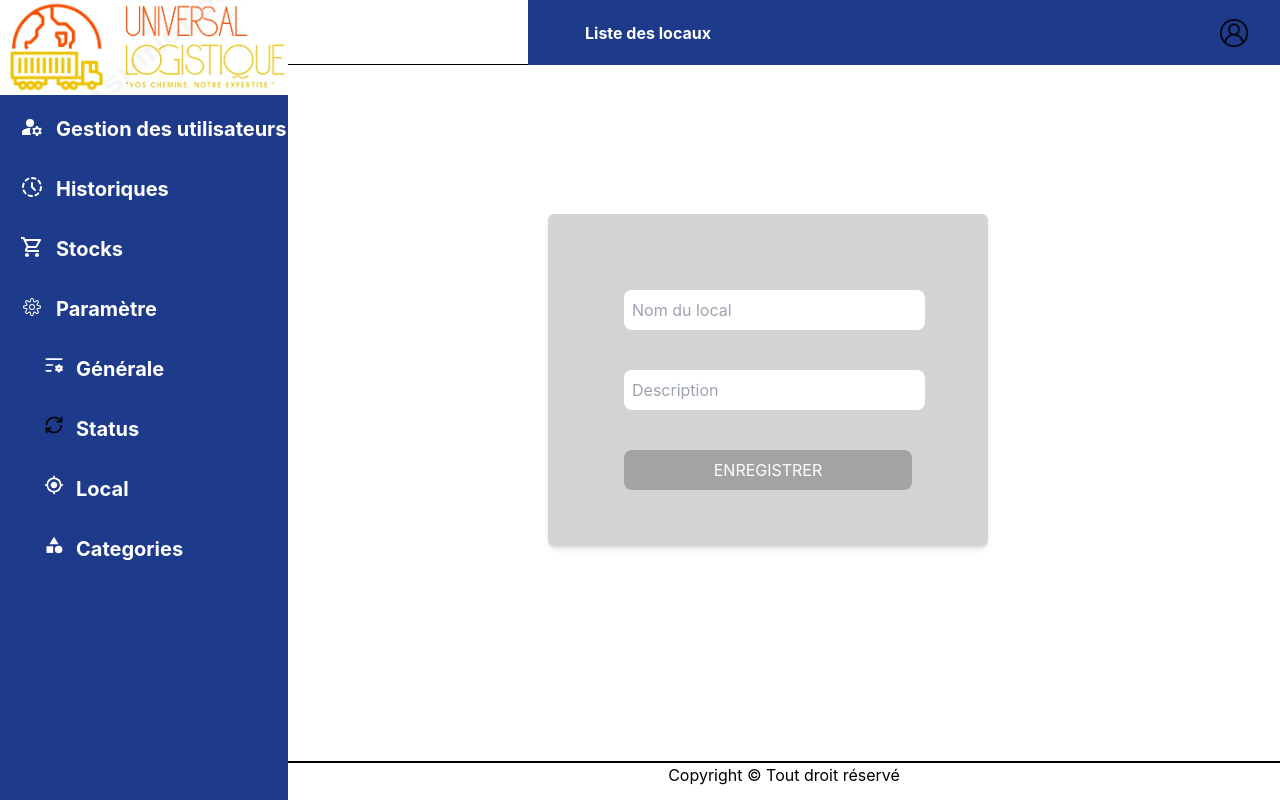
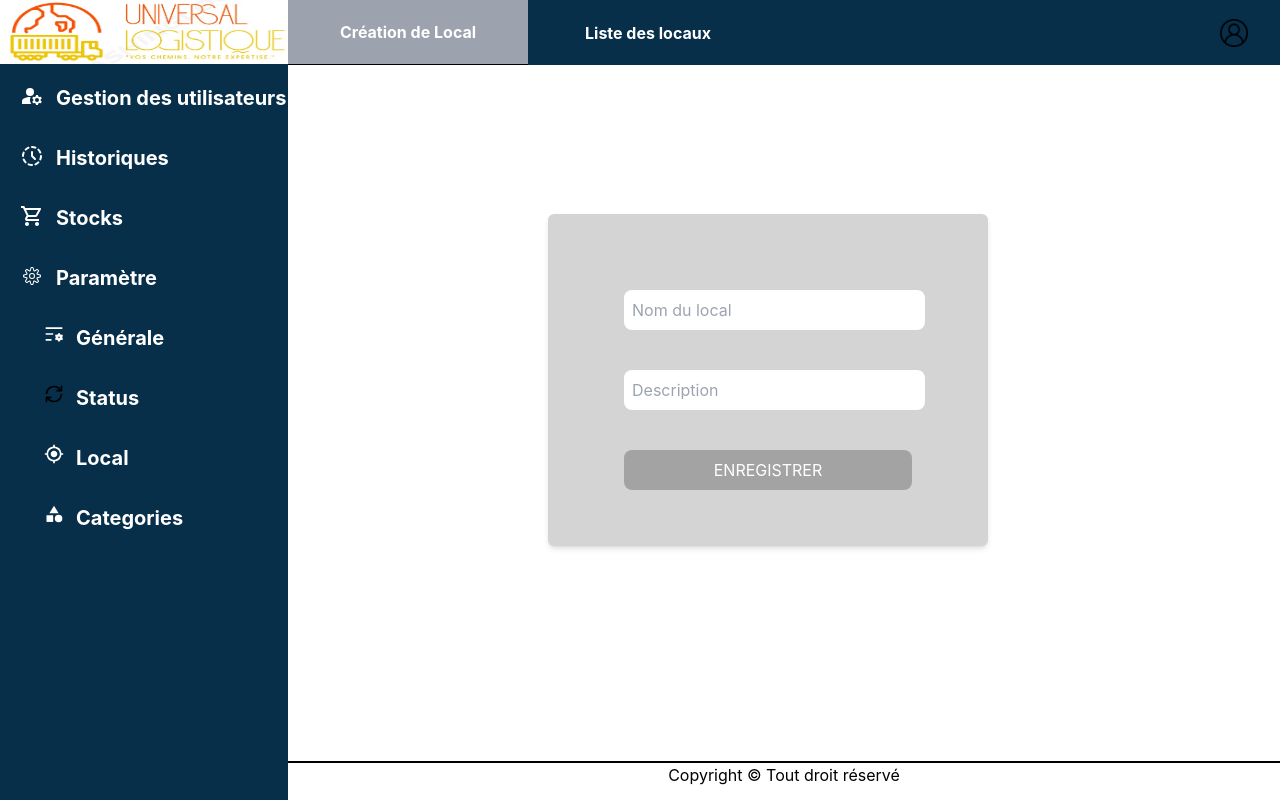
Before and after one commit to loulou-gif/gestionnaire, a React (Create React App) app: page /local in a window 1280 px wide. Both pictures are taken after a click on the element "Paramètre". Built offline with nearby package versions, Linux system fonts and the light colour scheme.

Commit message:
perfect menu

```diff
--- a/src/components/Header/NavBar/Bouttons.js
+++ b/src/components/Header/NavBar/Bouttons.js
@@ -11,17 +11,17 @@ const Buttons = ({ activeTab, openTab }) => {
   return (
     <div>
       <header className="ml-72 w-10/11">
-        <div className="bg-blue-900">
+        <div className="bg-sky-950">
           <nav className="flex justify-between items-center h-full">
             <div className="flex justify-normal items-center h-full">
               <div
-                className={`font-bold w-60 text-center  pt-5 pb-5 hover:bg-white hover:border-b hover:text-black hover:border-black cursor-pointer ${activeTab === 'tab1' ? 'text-black bg-white hover:border-b border-b   border-black cursor-pointer' : ''}`}
+                className={`font-bold w-60 pt-5 pb-5 text-center text-white hover:bg-gray-400 hover:text-white hover:border-b hover:border-black cursor-pointer ${activeTab === 'tab1' ? 'bg-gray-400 hover:border-b border-b text-white  border-black cursor-pointer' : ''}`}
                 onClick={() => openTab('tab1')}
               >
                 Création de compte
               </div>
               <div
-                className={`font-bold w-60 text-center text-white pt-5 pb-5 hover:bg-white hover:border-b hover:text-black hover:border-black cursor-pointer ${activeTab === 'tab2' ? 'bg-white hover:border-b border-b text-black border-black cursor-pointer' : ''}`}
+                className={`font-bold pt-5 pb-5 w-60 text-center text-white hover:bg-gray-400 hover:text-white hover:border-b hover:border-black cursor-pointer ${activeTab === 'tab2' ? 'bg-gray-400 hover:border-b border-b text-white  border-black cursor-pointer' : ''}`}
                 onClick={() => openTab('tab2')}
               >
                 Liste des utilisateurs
--- a/src/components/Header/NavBar/Categories.js
+++ b/src/components/Header/NavBar/Categories.js
@@ -8,17 +8,17 @@ const Buttons = ({ activeTab, openTab }) => {
   return (
     <div>
       <header className="ml-72 w-10/11">
-        <div className="bg-blue-900">
+        <div className="bg-sky-950">
           <nav className="flex justify-between items-center h-full">
             <div className="flex justify-normal items-center h-full">
               <div
-                className={`font-bold w-60 text-center text-white pt-5 pb-5 hover:bg-white hover:border-b hover:text-black cursor-pointer ${activeTab === 'tab1' ? 'bg-white hover:border-b border-b text-black border-black cursor-pointer' : ''}`}
+                className={`font-bold w-60 text-center pt-5 pb-5 text-white hover:bg-gray-400 hover:text-white hover:border-b hover:border-black cursor-pointer ${activeTab === 'tab1' ? 'bg-gray-400 hover:border-b border-b text-white  border-black cursor-pointer' : ''}`}
                 onClick={() => openTab('tab1')}
               >
                 Cration de catégorie
               </div>
               <div
-                className={`font-bold w-60 text-center text-white pt-5 pb-5 hover:bg-white hover:border-b hover:text-black cursor-pointer ${activeTab === 'tab2' ? 'bg-white hover:border-b border-b text-black border-black cursor-pointer' : ''}`}
+                className={`font-bold w-60 text-center pt-5 pb-5 text-white hover:bg-gray-400 hover:text-white hover:border-b hover:border-black cursor-pointer ${activeTab === 'tab2' ? 'bg-gray-400 hover:border-b border-b text-white  border-black cursor-pointer' : ''}`}
                 onClick={() => openTab('tab2')}
               >
                 Liste de catégories
--- a/src/components/Header/NavBar/History.js
+++ b/src/components/Header/NavBar/History.js
@@ -8,11 +8,11 @@ const HistButtons = ({ activeTab, openTab }) => {
   return (
     <div>
       <header className="ml-72 w-10/11">
-        <div className="bg-blue-900">
+        <div className="bg-sky-950">
           <nav className="flex justify-between items-center h-full">
             <div className="flex justify-normal items-center h-full">
-              <div className={`font-bold w-60 text-center text-white pt-5 pb-5 hover:bg-white hover:border-b hover:text-black hover:border-black cursor-pointer ${activeTab === 'tab1' ? 'bg-white hover:border-b border-b text-black  border-black cursor-pointer' : ''}`}onClick={() => openTab('tab1')}>Historique de connexion</div>
-              <div className={`font-bold w-60 text-center text-white pt-5 pb-5 hover:bg-white hover:border-b hover:text-black hover:border-black cursor-pointer ${activeTab === 'tab2' ? 'bg-white hover:border-b border-b text-black border-black cursor-pointer' : ''}`} onClick={() => openTab('tab2')}>Historique des actions</div>
+              <div className={`font-bold w-60 pt-5 pb-5 text-center text-white hover:bg-gray-400 hover:text-white hover:border-b hover:border-black cursor-pointer ${activeTab === 'tab1' ? 'bg-gray-400 hover:border-b border-b text-white  border-black cursor-pointer' : ''}`} onClick={() => openTab('tab1')}>Historique de connexion</div>
+              <div className={`font-bold w-60 pt-5 pb-5 text-center text-white hover:bg-gray-400 hover:text-white hover:border-b hover:border-black cursor-pointer ${activeTab === 'tab2' ? 'bg-gray-400 hover:border-b border-b text-white  border-black cursor-pointer' : ''}`} onClick={() => openTab('tab2')}>Historique des actions</div>
             </div>
             < Icones />
           </nav>
--- a/src/components/Header/NavBar/LocalNavBar.js
+++ b/src/components/Header/NavBar/LocalNavBar.js
@@ -8,17 +8,17 @@ const Buttons = ({ activeTab, openTab }) => {
   return (
     <div>
       <header className="ml-72 w-10/11">
-        <div className="bg-blue-900">
+        <div className="bg-sky-950">
           <nav className="flex justify-between items-center h-full">
             <div className="flex justify-normal items-center h-full">
               <div
-                className={`font-bold w-60 text-center text-white pt-5 pb-5 hover:bg-white hover:border-b hover:text-black hover:border-black cursor-pointer ${activeTab === 'tab1' ? 'bg-white hover:border-b border-b text-black  border-black cursor-pointer' : ''}`}
+                className={`font-bold w-60 text-center pt-5 pb-5 text-white hover:bg-gray-400 hover:text-white hover:border-b hover:border-black cursor-pointer ${activeTab === 'tab1' ? 'bg-gray-400 hover:border-b border-b text-white  border-black cursor-pointer' : ''}`}
                 onClick={() => openTab('tab1')}
               >
                 Création de Local
               </div>
               <div
-                className={`font-bold w-60 text-center text-white pt-5 pb-5 hover:bg-white hover:border-b hover:text-black hover:border-black cursor-pointer ${activeTab === 'tab2' ? 'bg-white hover:border-b border-b text-black  border-black cursor-pointer' : ''}`}
+                className={`font-bold w-60 text-center pt-5 pb-5 text-white hover:bg-gray-400 hover:text-white hover:border-b hover:border-black cursor-pointer ${activeTab === 'tab2' ? 'bg-gray-400 hover:border-b border-b text-white  border-black cursor-pointer' : ''}`}
                 onClick={() => openTab('tab2')}
               >
                 Liste des locaux
--- a/src/components/Header/NavBar/Settings.js
+++ b/src/components/Header/NavBar/Settings.js
@@ -8,17 +8,17 @@ const Buttons = ({ activeTab, openTab }) => {
   return (
     <div>
       <header className="ml-72 w-10/11">
-        <div className="bg-blue-900">
+        <div className="bg-sky-950">
           <nav className="flex justify-between items-center h-full">
             <div className="flex justify-normal items-center h-full">
               <div
-                className={`font-bold w-60 text-center text-white pt-5 pb-5 hover:bg-white hover:border-b hover:text-black hover:border-black cursor-pointer ${activeTab === 'tab1' ? 'bg-white hover:border-b border-b text-black  border-black cursor-pointer' : ''}`}
+                className={`font-bold w-60 text-center pt-5 pb-5 text-white hover:bg-gray-400 hover:text-white hover:border-b hover:border-black cursor-pointer ${activeTab === 'tab1' ? 'bg-gray-400 hover:border-b border-b text-white  border-black cursor-pointer' : ''}`}
                 onClick={() => openTab('tab1')}
               >
                 Paramètre générale
               </div>
               <div
-                className={`font-bold w-60 text-center text-white pt-5 pb-5 hover:bg-white hover:border-b hover:text-black hover:border-black cursor-pointer ${activeTab === 'tab2' ? 'bg-white hover:border-b border-b text-black  border-black cursor-pointer' : ''}`}
+                className={`font-bold w-60 text-center pt-5 pb-5 text-white hover:bg-gray-400 hover:text-white hover:border-b hover:border-black cursor-pointer ${activeTab === 'tab2' ? 'bg-gray-400 hover:border-b border-b text-white  border-black cursor-pointer' : ''}`}
                 onClick={() => openTab('tab2')}
               >
                 Paramètre de l&apos;application
--- a/src/components/Header/NavBar/StatusNavBar.js
+++ b/src/components/Header/NavBar/StatusNavBar.js
@@ -8,17 +8,17 @@ const Buttons = ({ activeTab, openTab }) => {
   return (
     <div>
       <header className="ml-72 w-10/11">
-        <div className="bg-blue-900">
+        <div className="bg-sky-950">
           <nav className="flex justify-between items-center h-full">
             <div className="flex justify-normal items-center h-full">
               <div
-                className={`font-bold w-60 text-center text-white pt-5 pb-5 hover:bg-white hover:border-b hover:text-black hover:border-black cursor-pointer ${activeTab === 'tab1' ? 'bg-white hover:border-b border-b text-black  border-black cursor-pointer' : ''}`}
+                className={`font-bold w-60 text-center pt-5 pb-5 text-white hover:bg-gray-400 hover:text-white hover:border-b hover:border-black cursor-pointer ${activeTab === 'tab1' ? 'bg-gray-400 hover:border-b border-b text-white  border-black cursor-pointer' : ''}`}
                 onClick={() => openTab('tab1')}
               >
                 Cration de statut
               </div>
               <div
-                className={`font-bold w-60 text-center text-white pt-5 pb-5 hover:bg-white hover:border-b hover:text-black hover:border-black cursor-pointer ${activeTab === 'tab2' ? 'bg-white hover:border-b border-b text-black  border-black cursor-pointer' : ''}`}
+                className={`font-bold w-60 text-center pt-5 pb-5 text-white hover:bg-gray-400 hover:text-white hover:border-b hover:border-black cursor-pointer ${activeTab === 'tab2' ? 'bg-gray-400 hover:border-b border-b text-white  border-black cursor-pointer' : ''}`}
                 onClick={() => openTab('tab2')}
               >
                 Liste de statuts
--- a/src/components/Latteralbar/SuperAdmin.js
+++ b/src/components/Latteralbar/SuperAdmin.js
@@ -1,99 +1,86 @@
-// import ManageUser from "../Header/NavBar/ManageUser"
-import "../../style/dropMenu.css"
-import logo from '../../assets/logo/logo.jpg'
 import React, { useState } from 'react';
-import { Link } from 'react-router-dom'
+import { Link } from 'react-router-dom';
 import { MdManageAccounts, MdOutlineLocalGroceryStore, MdCategory, MdMyLocation } from 'react-icons/md';
 import { TbHistoryToggle } from "react-icons/tb";
 import { GrPowerCycle } from "react-icons/gr";
 import { CiSettings } from "react-icons/ci";
 import { RiListSettingsFill } from "react-icons/ri";
 
-// import CreateUser from "../formulaires/CreateUser"
+import "../../style/dropMenu.css";
+import logo from '../../assets/logo/logo.jpg';
 
 function SuperAdmin() {
-//     const [activeLink, setActiveLink] = useState(null);
-
-//     const handleLinkClick = (link) => {
-//         setActiveLink(link);
-//   };
+    const [activeLink, setActiveLink] = useState(null);
     const [drop, setDrop] = useState(false);
 
-    return(
+    const handleLinkClick = (link) => {
+        setActiveLink(link);
+        setDrop(false); // Fermer le menu déroulant lorsqu'un lien est cliqué
+    };
+
+    return (
         <div className="absolute top-0 left-0 h-screen w-64">
             <div className=" flex justify-normal">
                 <div className="">
-
-                    <div className="latteral w-72  h-screen bg-blue-900">
-                        <nav className=" ">
-
+                    <div className="latteral w-72 h-screen bg-sky-950">
+                        <nav className="">
                             <div className="text-white font-bold text-xl">
-                                <img src={logo} alt="logo" className="text-6xl " />
+                                <Link to="/accueil">
+                                    <img src={logo} alt="logo" className="h-16 w-full " />
+                                </Link>
                                 <ul className="flex flex-col">
-
-                                    <Link to ="/accueil" id="Gest"  >
-                                        <li className='flex select pt-5 pb-3 pl-5 hover:border-r cursor-pointer  hover:border-black  hover:bg-orange-500'>
-                                         <MdManageAccounts className="text-2xl mr-3 " />   Gestion des utilisateurs
+                                    <Link to="/accueil" id="Gest" onClick={() => handleLinkClick('Gest')}>
+                                        <li className={`flex select pt-5 pb-3 pl-5 hover:border-r cursor-pointer hover:border-black hover:bg-orange-500 ${activeLink === 'Gest' ? 'active border-black bg-orange-500' : 'inactive'}`}>
+                                            <MdManageAccounts className="text-2xl mr-3" /> Gestion des utilisateurs
                                         </li>
                                     </Link>
-
-                                    <Link to ="/historique" id="Hist" className="w-72" >
-                                        <li className='flex   select pt-5 pb-3 pl-5 hover:border-r cursor-pointer  hover:border-black  hover:bg-orange-500'>
-                                         < TbHistoryToggle className="text-2xl mr-3 "/>   Historiques
+                                    <Link to="/historique" id="Hist" onClick={() => handleLinkClick('Hist')}>
+                                        <li className={`flex select pt-5 pb-3 pl-5 hover:border-r cursor-pointer hover:border-black hover:bg-orange-500 ${activeLink === 'Hist' ? 'active border-black bg-orange-500' : 'inactive'}`}>
+                                            <TbHistoryToggle className="text-2xl mr-3" /> Historiques
                                         </li>
                                     </Link>
-                                    <Link to ="/stock" id="Stoc"  >
-                                        <li className='flex  select pt-5 pb-3 pl-5 hover:border-r cursor-pointer  hover:border-black  hover:bg-orange-500'>
-                                         <MdOutlineLocalGroceryStore className="text-2xl mr-3 " />    Stocks
+                                    <Link to="/stock" id="Stoc" onClick={() => handleLinkClick('Stoc')}>
+                                        <li className={`flex select pt-5 pb-3 pl-5 hover:border-r cursor-pointer hover:border-black hover:bg-orange-500 ${activeLink === 'Stoc' ? 'active border-black bg-orange-500' : 'inactive'}`}>
+                                            <MdOutlineLocalGroceryStore className="text-2xl mr-3" /> Stocks
                                         </li>
                                     </Link>
-                                    <li >
-                                        <div className='flex select pt-5 pb-3 pl-5  cursor-pointer hover:border-r hover:border-black  hover:bg-orange-500'onClick={() => setDrop(!drop)}>
-                                         <CiSettings className="text-2xl mr-3 "/>     <h3>Paramètre</h3>
+                                    <li>
+                                        <div className='flex select pt-5 pb-3 pl-5 cursor-pointer hover:border-r hover:border-black hover:bg-orange-500' onClick={() => setDrop(!drop)}>
+                                            <CiSettings className="text-2xl mr-3" /> <h3>Paramètre</h3>
                                         </div>
-                                        <div className={`drop-menu transition duration-800 ease-out ${drop? 'active ' : 'inactive ' } `}>
+                                        <div className={`drop-menu transition duration-800 ease-out ${drop ? 'active' : 'inactive'}`}>
                                             <ul>
-
-                                                <Link to ="/parametre" id="para"  >
-                                                    <li className='flex select pt-5 pb-3 pl-5 w-72 hover:border-r cursor-pointer  hover:border-black  hover:bg-orange-500'>
-                                                    <RiListSettingsFill className="text-xl mr-3 ml-6"/>    Générale
+                                                <Link to="/parametre" id="para" onClick={() => handleLinkClick('para')}>
+                                                    <li className='flex select pt-5 pb-3 pl-5 w-72 hover:border-r cursor-pointer hover:border-black hover:bg-orange-500'>
+                                                        <RiListSettingsFill className="text-xl mr-3 ml-6" /> Générale
                                                     </li>
                                                 </Link>
-
-                                                <Link to ="/status" id="stat"  >
-                                                    <li className='flex select pt-5 pb-3 pl-5 w-72 hover:border-r cursor-pointer  hover:border-black  hover:bg-orange-500'>
-                                                    <GrPowerCycle className="text-xl mr-3 ml-6"/>     Status
+                                                <Link to="/status" id="stat" onClick={() => handleLinkClick('stat')}>
+                                                    <li className='flex select pt-5 pb-3 pl-5 w-72 hover:border-r cursor-pointer hover:border-black hover:bg-orange-500'>
+                                                        <GrPowerCycle className="text-xl mr-3 ml-6" /> Status
                                                     </li>
                                                 </Link>
-
-                                                <Link to ="/local" id="local" className="h-full w-full "  >
-                                                    <li className='flex select pt-5 pb-3 pl-5 w-72 hover:border-r cursor-pointer  hover:border-black  hover:bg-orange-500'>
-                                                     <MdMyLocation className="text-xl mr-3 ml-6 " />    Local
+                                                <Link to="/local" id="local" className="h-full w-full">
+                                                    <li className='flex select pt-5 pb-3 pl-5 w-72 hover:border-r cursor-pointer hover:border-black hover:bg-orange-500'>
+                                                        <MdMyLocation className="text-xl mr-3 ml-6" /> Local
                                                     </li>
                                                 </Link>
-
-                                                <Link to ="/categories" id="cate"   >
-                                                    <li className='flex select pt-5 pb-3 pl-5 w-72 hover:border-r cursor-pointer  hover:border-black  hover:bg-orange-500'>
-                                                    <MdCategory className="text-xl mr-3 ml-6" />     Categories
+                                                <Link to="/categories" id="cate" onClick={() => handleLinkClick('cate')}>
+                                                    <li className='flex select pt-5 pb-3 pl-5 w-72 hover:border-r cursor-pointer hover:border-black hover:bg-orange-500'>
+                                                        <MdCategory className="text-xl mr-3 ml-6" /> Categories
                                                     </li>
                                                 </Link>
                                             </ul>
-
                                         </div>
                                     </li>
-
-
                                 </ul>
                             </div>
                         </nav>
-
                     </div>
                 </div>
-
             </div>
-
         </div>
-    )
+    );
 }
 
-export default SuperAdmin
+export default SuperAdmin;
```
Also changed, not shown: src/components/Header/NavBar/Stock.js (+4 -4 lines).
